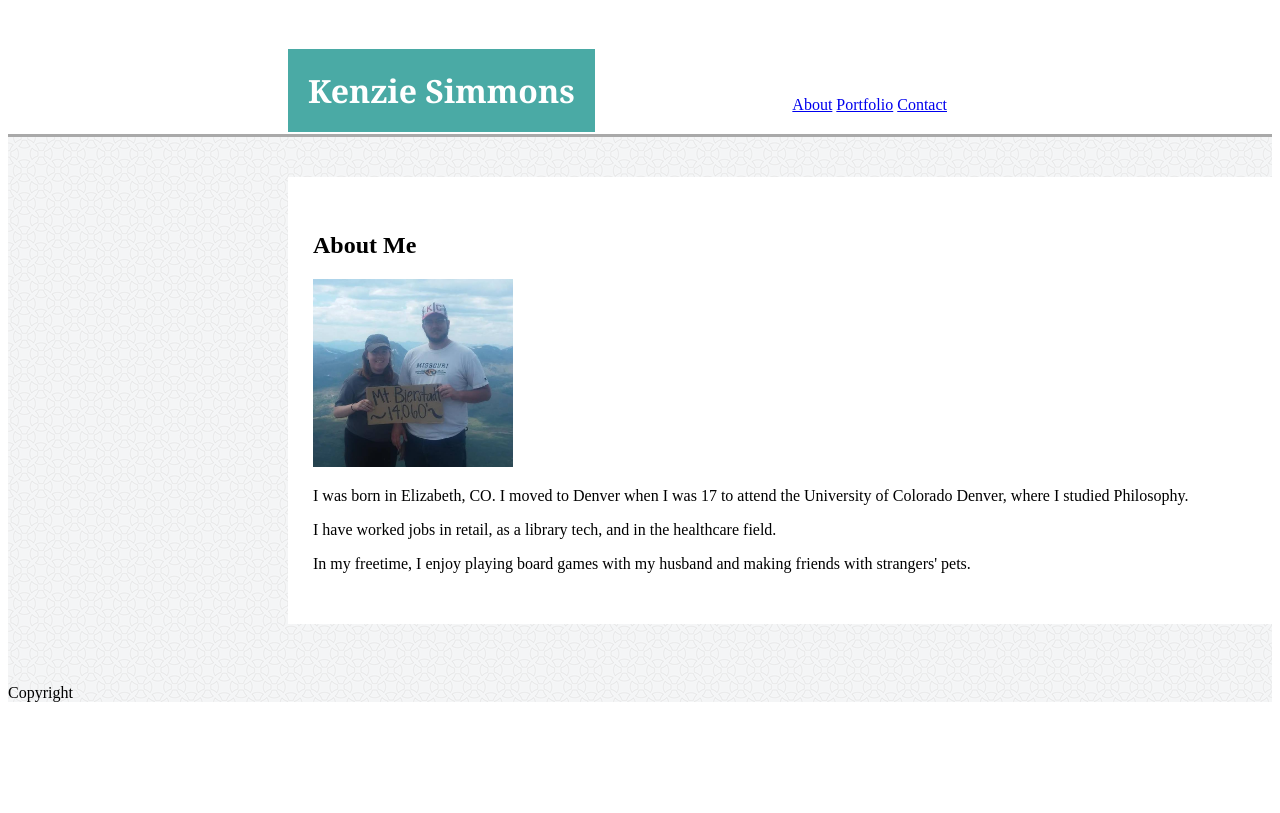
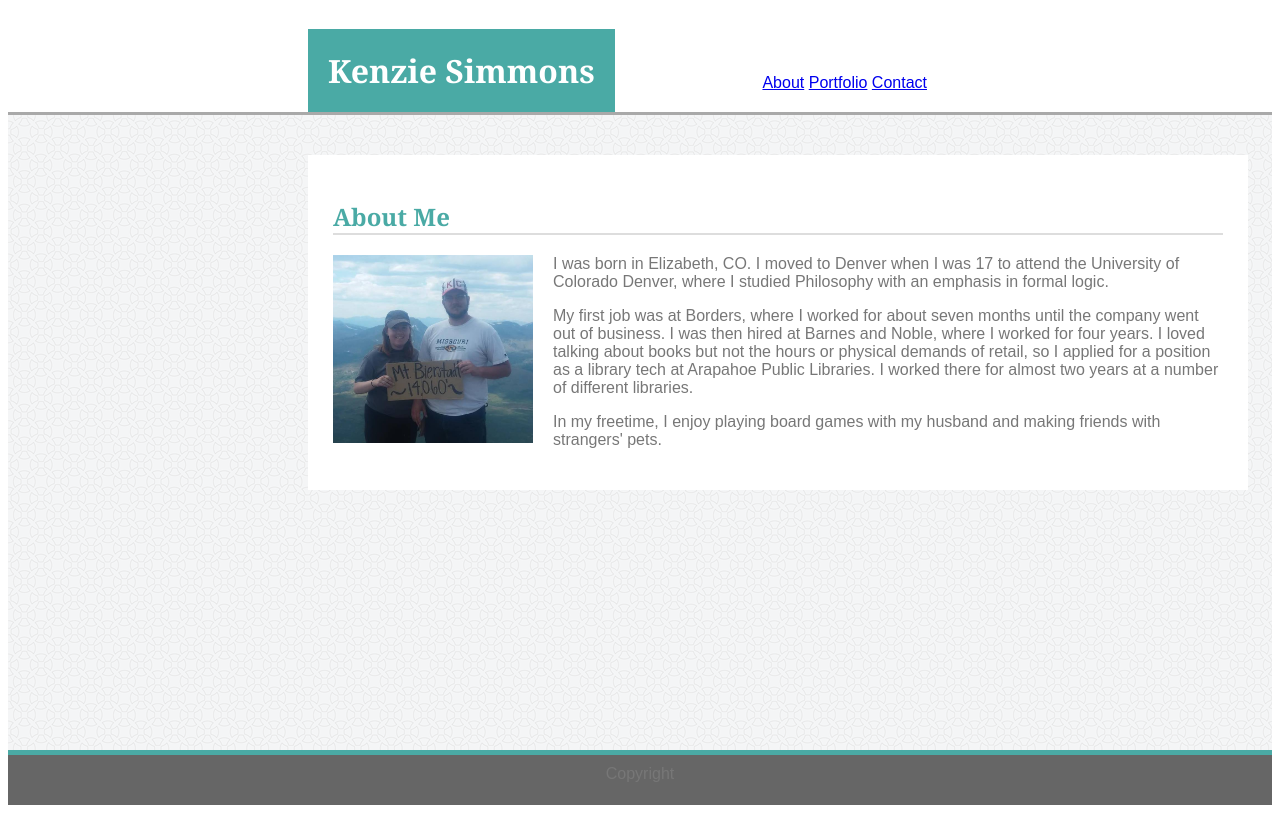
Before and after one commit to kesimm/Basic-Portfolio, a plain HTML site: page index.html in a window 1280 px wide. Drawn offline with Linux system fonts and the light colour scheme.

Commit message:
day 3 update 2

```diff
--- a/assets/css/style.css
+++ b/assets/css/style.css
@@ -1,3 +1,8 @@
+body {
+   color: #777777;
+   font-family: 'Arial', 'Helvetica Neue', Helvetica, sans-serif;
+}
+
 header {
     position: relative;
     background-color: #ffffff;
@@ -6,19 +11,25 @@ header {
 
 h1 {
     background: #4aaaa5;
+    margin-bottom: 0;
     color: #ffffff;
     float: left;
     padding: 20px;
     position: relative;
-    left: 280px;
-    top: 20px;
+    left: 300px;
+    font-family: 'Georgia', Times, Times New Roman, serif;
+}
+
+h2 {
+    border-bottom: 2px solid #dddddd;
+    color: #4aaaa5;
     font-family: 'Georgia', Times, Times New Roman, serif;
 }
 
 .link {
     position: absolute;
     bottom: 0;
-    right: 300px;
+    right: 320px;
     padding: 20px 25px;
 
 }
@@ -29,11 +40,11 @@ article {
 
 section {
     top: 40px;
-    width: 940px;
+    width: 890px;
     background-color: #ffffff;
-    padding: 35px 25px;
+    padding: 25px;
     position: relative;
-    left: 280px;
+    left: 300px;
 }
 
 #profile {
@@ -41,10 +52,17 @@ section {
     width: auto;
     max-width: 200px;
     max-height: 200px;
+    float: left;
+    margin-right: 20px;
 }
 
 footer {
-    margin-top: 100px;
+    text-align: center;
+    border-top: 5px solid #4aaaa5;
+    height: 30px;
+    margin-top: 300px;
+    background-color: #666666;
+    padding: 10px;
 }
 
 
--- a/index.html
+++ b/index.html
@@ -18,12 +18,12 @@
             </div>
       </header>
       <article>
-      <section>
+      <section class="clearfix">
           <h2>About Me</h2>
           <img id= "profile" src="assets/images/Bierstadt.jpg">
-          <p>I was born in Elizabeth, CO. I moved to Denver when I was 17 to attend the University of Colorado Denver, where I studied Philosophy.</p>
-          <p>I have worked jobs in retail, as a library tech, and in the healthcare field.</p>
-        <p>In my freetime, I enjoy playing board games with my husband and making friends with strangers' pets.</p>
+          <p>I was born in Elizabeth, CO. I moved to Denver when I was 17 to attend the University of Colorado Denver, where I studied Philosophy with an emphasis in formal logic.</p>
+          <p>My first job was at Borders, where I worked for about seven months until the company went out of business. I was then hired at Barnes and Noble, where I worked for four years. I loved talking about books but not the hours or physical demands of retail, so I applied for a position as a library tech at Arapahoe Public Libraries. I worked there for almost two years at a number of different libraries.</p>
+          <p>In my freetime, I enjoy playing board games with my husband and making friends with strangers' pets.</p>
         </section>
 
         <footer>
```
Also changed, not shown: portfolio.html (+2 -0 lines).
